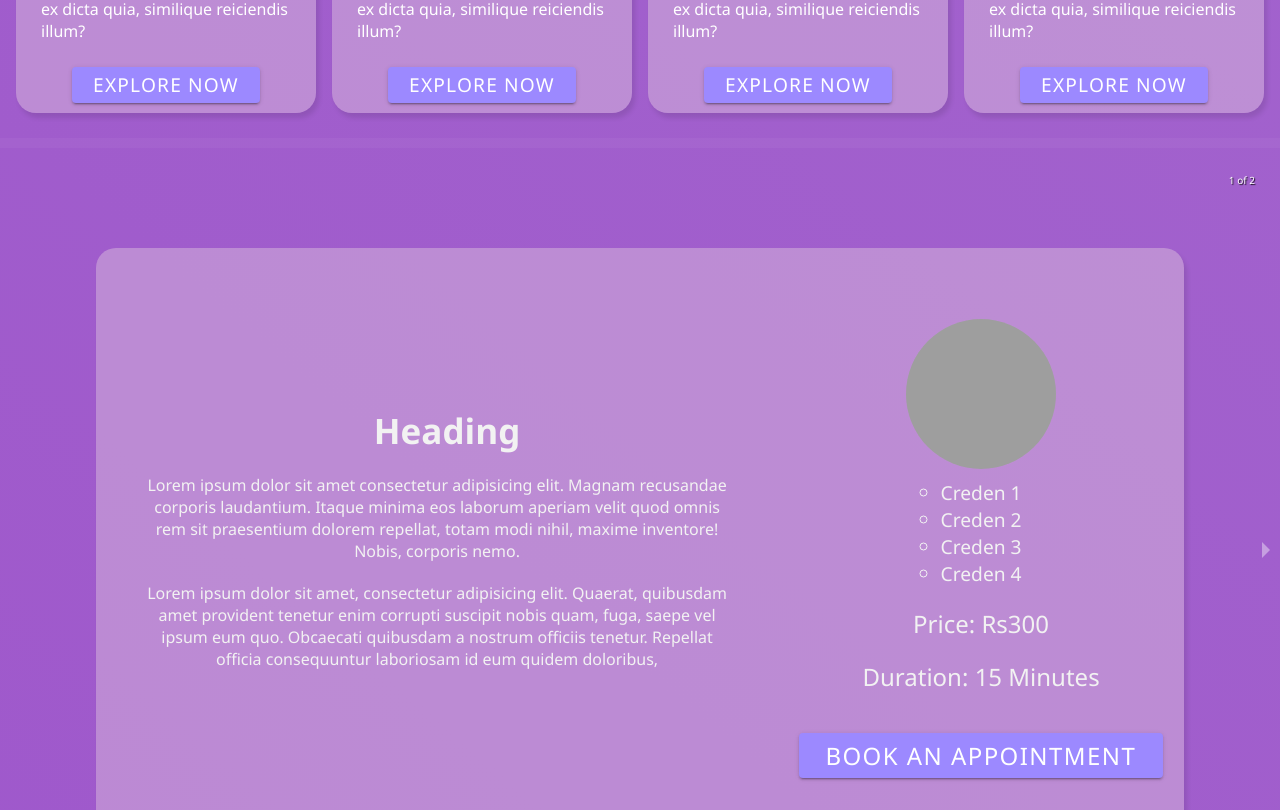
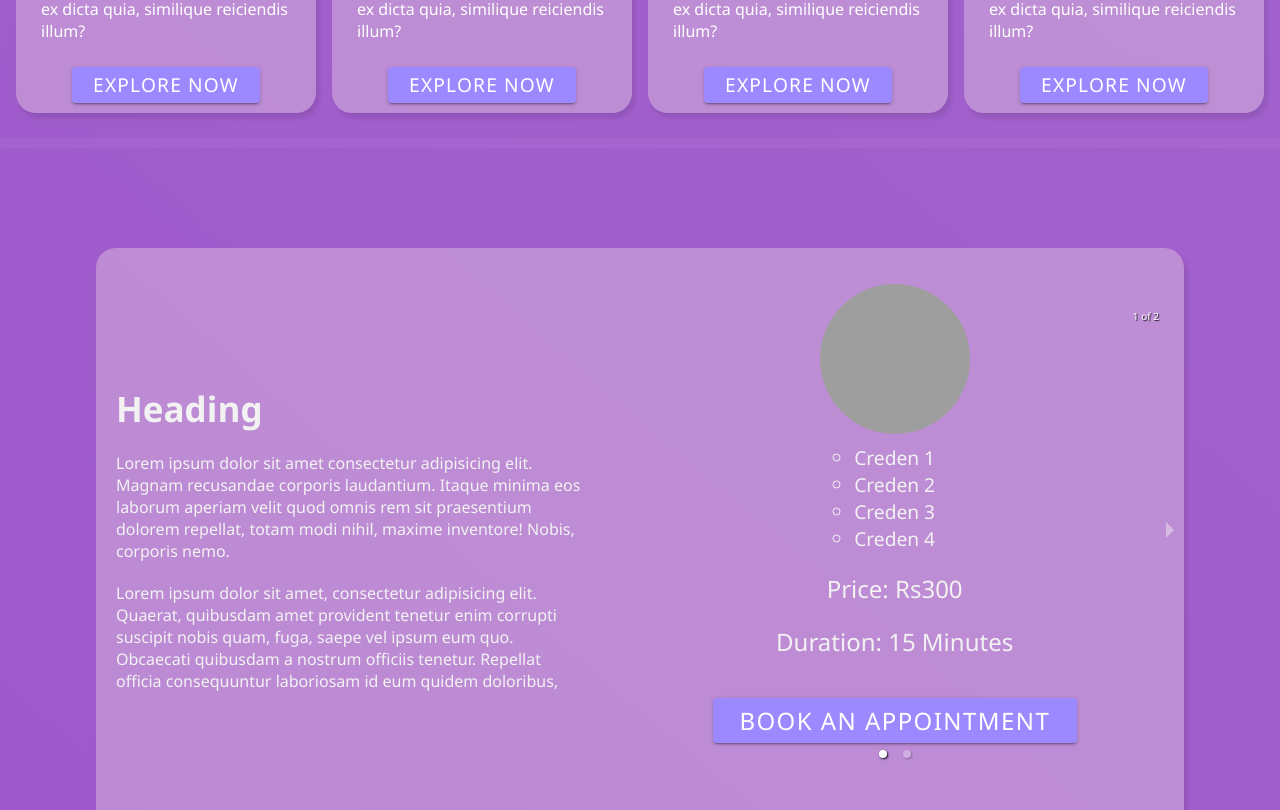
Before and after one commit to Soham-330/Foog-Function-Repo, a React (Vite) app: page / in a window 1280 px wide. Shown: the part 4090-4900 px from the top of the page. Built offline with nearby package versions, Linux system fonts and the light colour scheme; grey boxes are pictures that could not be loaded.

Commit message:
Added Carousel

```diff
--- a/src/Components/BookAppointment.css
+++ b/src/Components/BookAppointment.css
@@ -36,6 +36,7 @@
     flex-direction: column;
     align-items: center;
     color: #f2f2f2;
+
 }
 
 .image {
@@ -59,7 +60,7 @@
 .book-btn {
     font-size: 1.5rem;
     height: 45px;
-    margin-top: 30px;
+    margin: 30px 0 ;
     --ion-color-primary: #9c89ff;
 }
 
@@ -96,6 +97,5 @@
     .book-btn {
         font-size: 1rem;
         height:40px ;
-        margin-bottom: 20px;
     }
 }
--- a/src/Components/BookAppointment.jsx
+++ b/src/Components/BookAppointment.jsx
@@ -9,7 +9,7 @@ function BookAppointment(props) {
 
     return (
         <>
-        <Carousel>
+
         <div className="appointment-body">
                 <div className="container">
                     <div className="description">
@@ -20,6 +20,24 @@ function BookAppointment(props) {
                         <p>Lorem ipsum dolor sit amet, consectetur adipisicing elit. Quaerat, quibusdam amet provident tenetur enim corrupti suscipit nobis quam, fuga, saepe vel ipsum eum quo. Obcaecati quibusdam a nostrum officiis tenetur.
                             Repellat officia consequuntur laboriosam id eum quidem doloribus,
                         </p>
+                    </div>
+
+                    <Carousel>
+                    <div className="counselor-det">
+                        <div className="image"></div>
+                        <div className="creden">
+                            <ul>
+                                <li>Creden 1</li>
+                                <li>Creden 2</li>
+                                <li>Creden 3</li>
+                                <li>Creden 4</li>
+                            </ul>
+                        </div>
+                        <p className='appointment-det'>Price: Rs300</p>
+                        <p className='appointment-det'>Duration: 15 Minutes</p>
+
+                        <IonButton className='book-btn'> Book An Appointment</IonButton>
+
                     </div>
                     <div className="counselor-det">
                         <div className="image"></div>
@@ -37,40 +55,12 @@ function BookAppointment(props) {
                         <IonButton className='book-btn'> Book An Appointment</IonButton>
 
                     </div>
-                </div>
-
-            </div><div className="appointment-body">
-                <div className="container">
-                    <div className="description">
-                        <h2 className='heading'>Heading</h2>
-                        <p>Lorem ipsum dolor sit amet consectetur adipisicing elit. Magnam recusandae corporis laudantium. Itaque minima eos laborum aperiam velit quod omnis rem sit praesentium dolorem repellat, totam modi nihil, maxime inventore!
-                            Nobis, corporis nemo.
-                        </p>
-                        <p>Lorem ipsum dolor sit amet, consectetur adipisicing elit. Quaerat, quibusdam amet provident tenetur enim corrupti suscipit nobis quam, fuga, saepe vel ipsum eum quo. Obcaecati quibusdam a nostrum officiis tenetur.
-                            Repellat officia consequuntur laboriosam id eum quidem doloribus,
-                        </p>
-                    </div>
-                    <div className="counselor-det">
-                        <div className="image"></div>
-                        <div className="creden">
-                            <ul>
-                                <li>Creden 1</li>
-                                <li>Creden 2</li>
-                                <li>Creden 3</li>
-                                <li>Creden 4</li>
-                            </ul>
-                        </div>
-                        <p className='appointment-det'>Price: Rs300</p>
-                        <p className='appointment-det'>Duration: 15 Minutes</p>
-
-                        <IonButton className='book-btn'> Book An Appointment</IonButton>
-
-                    </div>
+                    </Carousel>
                 </div>
 
             </div>
 
-        </Carousel>
+
 
 
         </>
```
Also changed, not shown: 8 other files (tests, documents, lock files or other folders).
